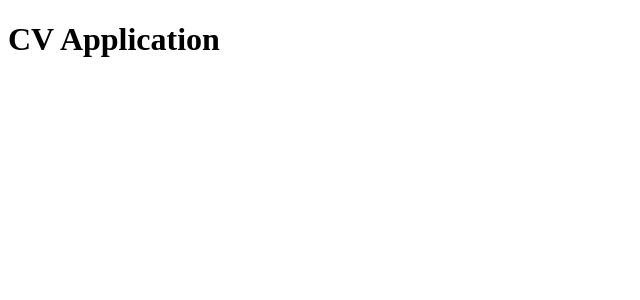
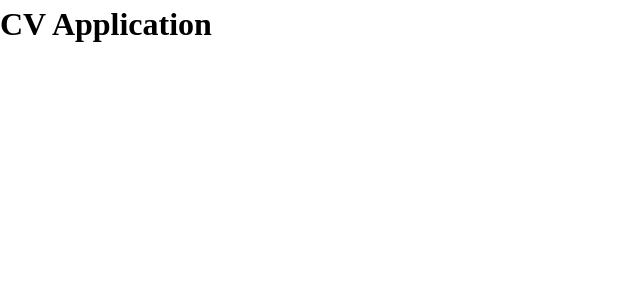
Before and after one commit to AnLaxina/cv-application, a React (Vite) app: page / in a window 1280 px wide. Shown: the top 300 px of the page, without its empty margins (0-640 px from the left). Built offline with nearby package versions, Linux system fonts and the light colour scheme.

Commit message:
feat(setup): add styling reset

```diff
--- a/src/main.jsx
+++ b/src/main.jsx
@@ -1,6 +1,8 @@
 import { StrictMode } from "react";
 import { createRoot } from "react-dom/client";
 import App from "./App.jsx";
+
+import "./styles/reset.css";
 
 createRoot(document.getElementById("root")).render(
   <StrictMode>
--- /dev/null
+++ b/src/styles/reset.css
@@ -0,0 +1,54 @@
+/* 1. Use a more-intuitive box-sizing model */
+*, *::before, *::after {
+  box-sizing: border-box;
+}
+
+/* 2. Remove default margin */
+* {
+  margin: 0;
+}
+
+/* 3. Enable keyword animations */
+@media (prefers-reduced-motion: no-preference) {
+  html {
+    interpolate-size: allow-keywords;
+  }
+}
+
+body {
+  /* 4. Add accessible line-height */
+  line-height: 1.5;
+  /* 5. Improve text rendering */
+  -webkit-font-smoothing: antialiased;
+}
+
+/* 6. Improve media defaults */
+img, picture, video, canvas, svg {
+  display: block;
+  max-width: 100%;
+}
+
+/* 7. Inherit fonts for form controls */
+input, button, textarea, select {
+  font: inherit;
+}
+
+/* 8. Avoid text overflows */
+p, h1, h2, h3, h4, h5, h6 {
+  overflow-wrap: break-word;
+}
+
+/* 9. Improve line wrapping */
+p {
+  text-wrap: pretty;
+}
+h1, h2, h3, h4, h5, h6 {
+  text-wrap: balance;
+}
+
+/*
+  10. Create a root stacking context
+*/
+#root, #__next {
+  isolation: isolate;
+}
```
